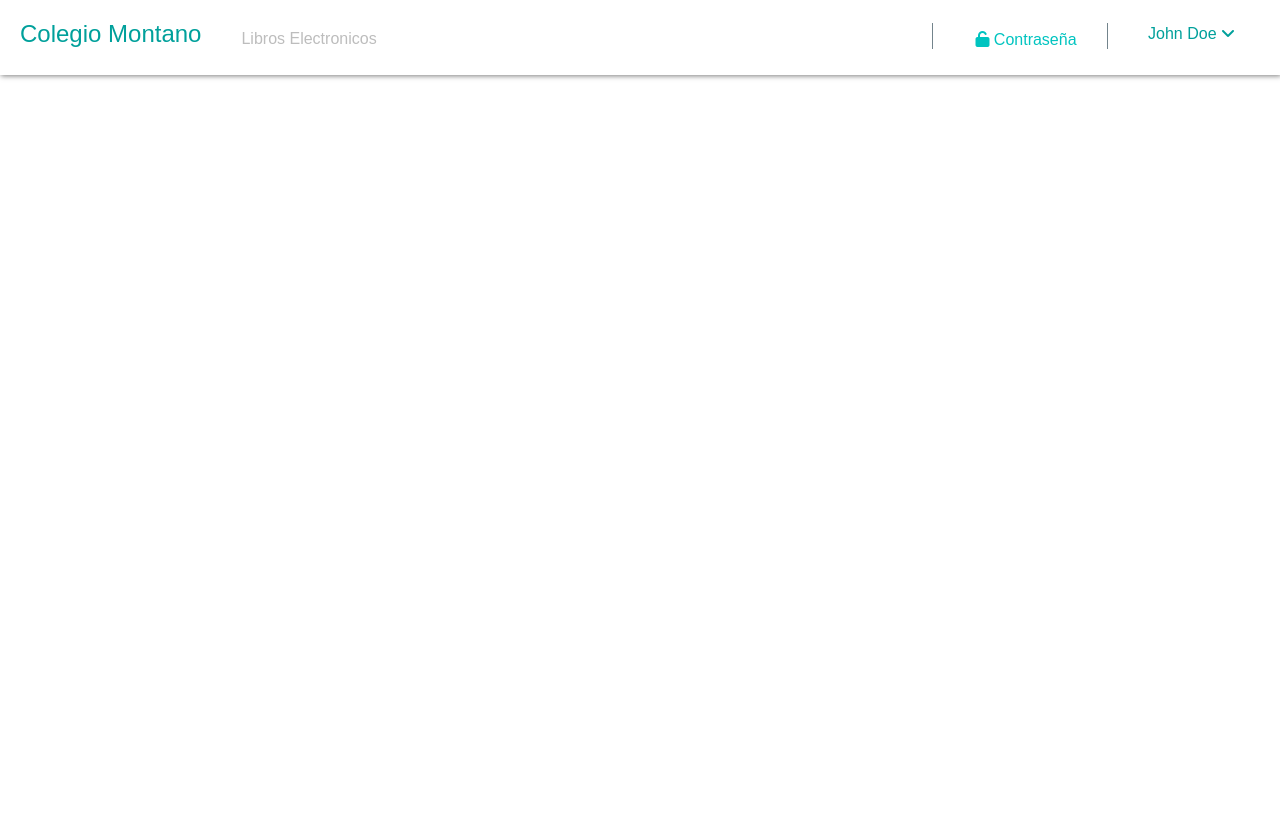
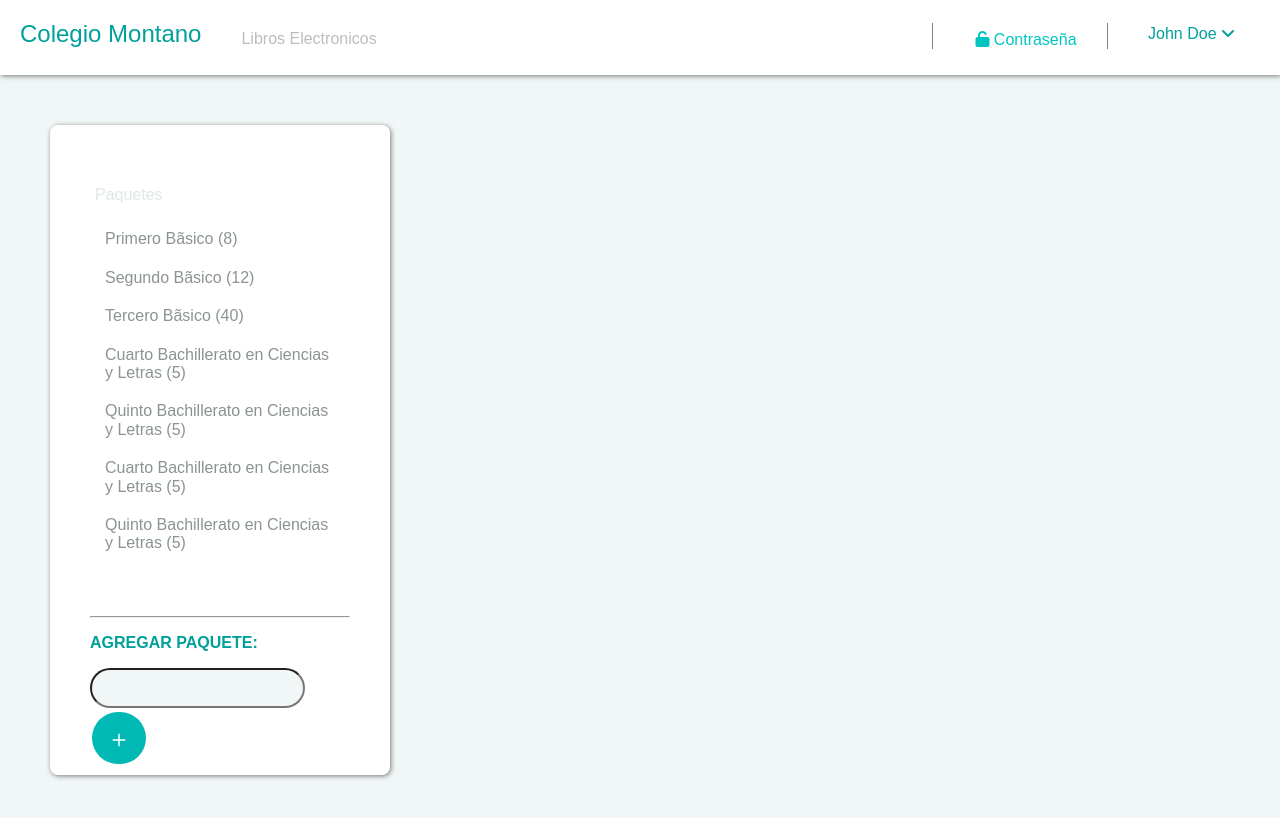
Before and after one commit to juanferdeleon/EjercicioMaquetacion, a plain HTML site: page index.html in a window 1280 px wide. Drawn offline with Linux system fonts and the light colour scheme.

Commit message:
side bar

```diff
--- a/index.html
+++ b/index.html
@@ -11,7 +11,6 @@
 </head>
 <body>
     <div class="header">
-
             <div class="school__info">
                 <div class="header__title">
                     Colegio Montano
@@ -35,7 +34,22 @@
     </div>
     <div class="main__container">
         <div class="side__bar">
-
+            <div class="grades">
+                <p class="sidebar">Paquetes</p>
+                <li><a href="#">Primero B&atilde;sico (8)</a></li>
+                <li><a href="#">Segundo B&atilde;sico (12)</a></li>
+                <li><a href="#">Tercero B&atilde;sico (40)</a></li>
+                <li><a href="#">Cuarto Bachillerato en Ciencias y Letras (5)</a></li>
+                <li><a href="#">Quinto Bachillerato en Ciencias y Letras (5)</a></li>
+                <li><a href="#">Cuarto Bachillerato en Ciencias y Letras (5)</a></li>
+                <li><a href="#">Quinto Bachillerato en Ciencias y Letras (5)</a></li>
+            </div>
+            <div class="addPackage">
+                <hr>
+                <p class="agregarPaquete">AGREGAR PAQUETE:</p>
+                <input type="text" class="inName">
+                <button class="add" placeholder="Escriba el nombre aca..."><i class="far fa-plus"></i></button>
+            </div>
         </div>
         <div class="content">
 
--- a/styles.css
+++ b/styles.css
@@ -1,4 +1,5 @@
 html, body {
+    background: #f1f6f6;
     font-size: 4px;
     font-family: sans-serif;
 }
@@ -12,7 +13,64 @@ html, body {
 }
 
 .main__container{
+    padding: 50px;
+    display: flex;
+    position: relative;
+    list-style: none;
+    font-size: 4rem;
+}
+
+.side__bar{
+    padding: 20px;
+    background: #ffffff;
+    border-radius: 2rem;
+    box-shadow: 1px 1px 5px 0px rgba(0, 0, 0, 0.5);
+    box-sizing: border-box;
+    display: flex;
+    flex-direction: column;
+    height: 650px;
+    width: 340px;
+    margin-bottom: 4rem;
+    overflow: hidden;
+    text-decoration: none !important;
+    color: #8b9393;
+}
+
+hr.side__bar{
+    color: #019c97;
+}
+
+li{
+    padding: 10px;
+    padding-top: 10px;
+}
+
+a{
+    text-decoration-line: none;
+    color: #8b9393;
+}
+
+a:hover{
+
+    text-decoration: underline;
+    color: #019c97;
+}
+
+.grades{
+    padding: 25px;
+}
+
+.addPackage{
+    padding: 20px;
+    font-weight: bold;
+    color: #00a09b;
+}
+
+input.inName{
+    border-radius: 5rem;
     background: #f1f6f6;
+    box-sizing: border-box;
+    height: 40px;
 }
 
 .school__info{
@@ -78,3 +136,22 @@ html, body {
     padding-left: 20px;
     padding-right: 20px;
 }
+
+.sidebar{
+    color: #e1e6e6;
+}
+
+.add{
+    background-color: #00b9b4; /* Green */
+    border: none;
+    color: white;
+    padding: 20px;
+    text-align: center;
+    text-decoration: none;
+    display: inline-block;
+    font-size: 16px;
+    margin: 4px 2px;
+    cursor: pointer;
+    border-radius: 8rem;
+    height: 13rem;
+}
```
